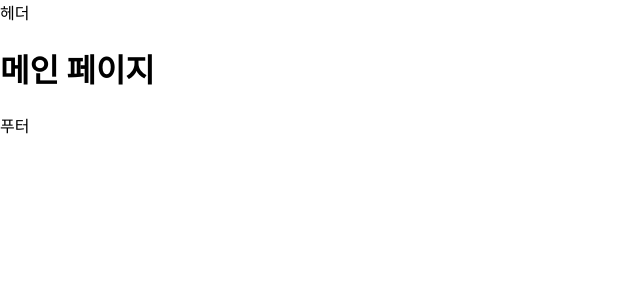
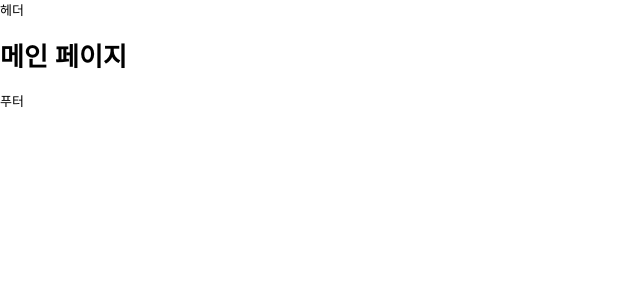
Before and after one commit to sunkyu0384/react_project, a React (Create React App) app: page / in a window 1280 px wide. Shown: the top 300 px of the page, without its empty margins (0-640 px from the left). Built offline with nearby package versions, Linux system fonts and the light colour scheme.

Commit message:
공통 스타일, 공통 글자 크기, 공통 색상

```diff
--- a/src/index.css
+++ b/src/index.css
@@ -1,13 +1,29 @@
+@import url('https://fonts.googleapis.com/css2?family=Nanum+Gothic:wght@400;700;800&display=swap');
+* { box-sizing: border-box; outline: none; font-family: "Nanum Gothic", sans-serif; }
+
+html {
+  font-size: 13px;
+}
+
 body {
   margin: 0;
-  font-family: -apple-system, BlinkMacSystemFont, 'Segoe UI', 'Roboto', 'Oxygen',
-    'Ubuntu', 'Cantarell', 'Fira Sans', 'Droid Sans', 'Helvetica Neue',
-    sans-serif;
-  -webkit-font-smoothing: antialiased;
-  -moz-osx-font-smoothing: grayscale;
+ color: #000;
 }
 
-code {
-  font-family: source-code-pro, Menlo, Monaco, Consolas, 'Courier New',
-    monospace;
+ul, ol {
+  list-style: none;
 }
+
+ul, ol, dl, dt, dd {
+  margin: 0;
+  padding: 0;
+}
+
+a {
+  text-decoration: none;
+  color: #000;
+}
+
+img {
+  border: 0;
+}
--- /dev/null
+++ b/src/styles/color.js
@@ -0,0 +1,21 @@
+export const color = {
+    primary: '#007bff',
+    secondary: '#6c757d',
+    success: '#28a745',
+    danger: '#dc3545',
+    warning: '#ffc107',
+    info: '#17a2b8',
+    light: '#f8f9fa',
+    dark:'#343a40',
+};
+
+export const buttonColor = {
+    primary: [color.primary, '#fff'],
+    secondary: [color.secondary, '#fff'],
+    success: [color.success, '#fff'],
+    danger: [color.danger, '#fff'],
+    warning: [color.warning, '#212529'],
+    info: [color.info, '#fff'],
+    light: [color.light, '#212529'],
+    dark: [color.dark, '#fff'],
+};
--- /dev/null
+++ b/src/styles/fontSize.js
@@ -0,0 +1,9 @@
+const fontSize = {
+    small: '0.75rem',
+    normal: '1rem',
+    medium: '1.25rem',
+    big: '1.5rem',
+    extraBig: '2rem',
+};
+
+export default fontSize;
```
Also changed, not shown: 1 other file (tests, documents, lock files or other folders).
